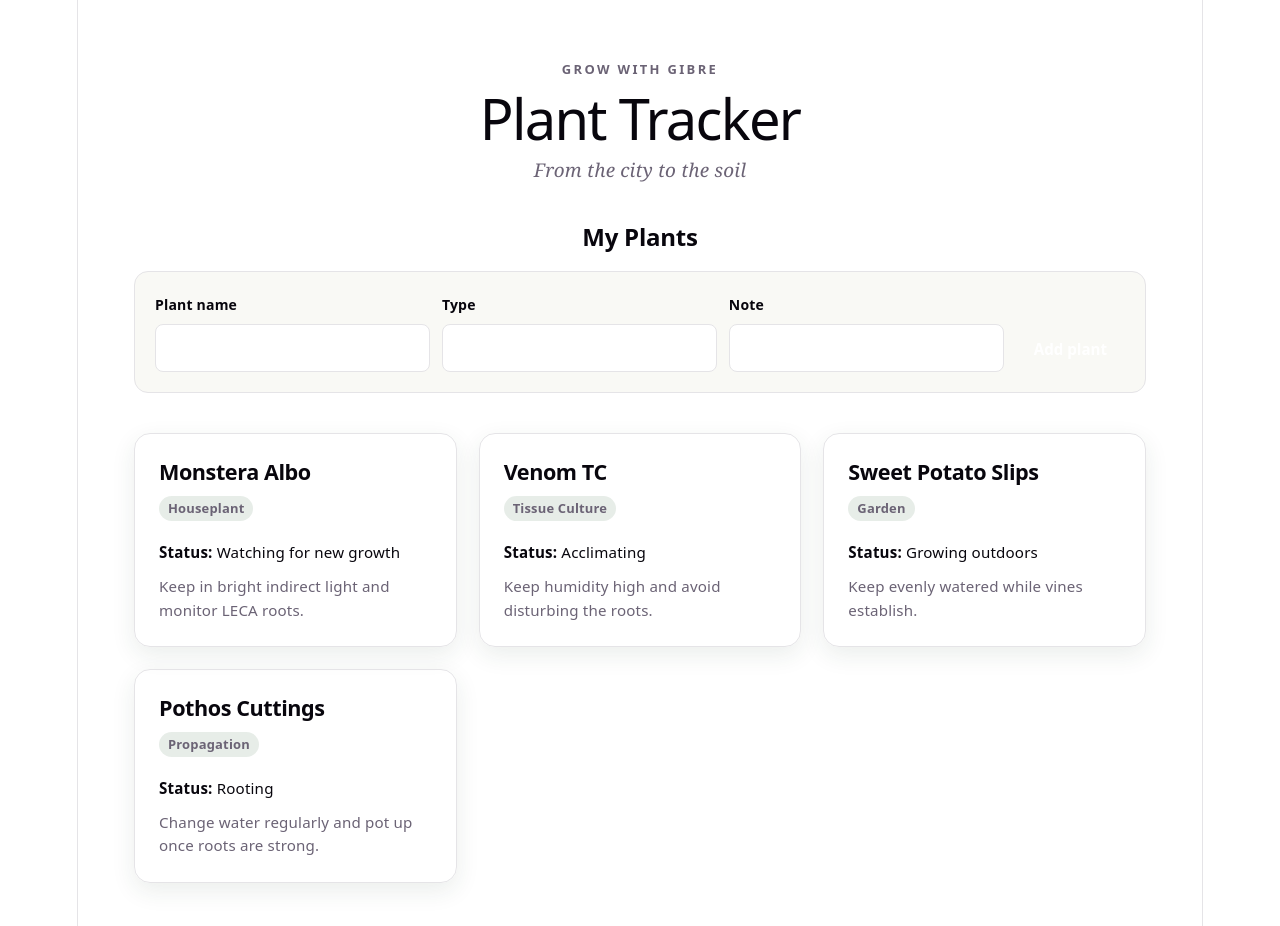
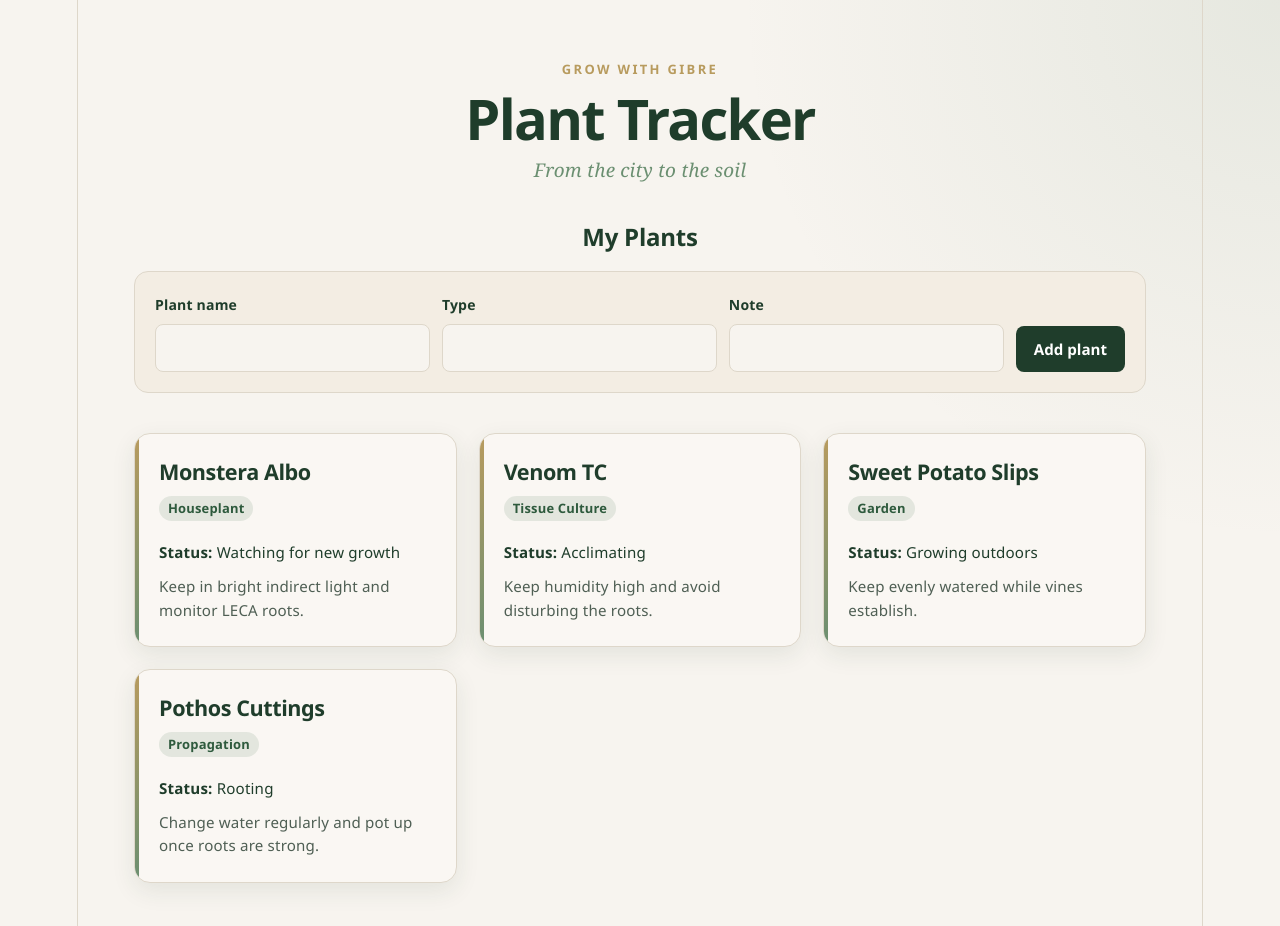
Before and after one commit to dc4622ne/plant-inventory, a React (Vite) app: page / in a window 1280 px wide. Shown: the top 926 px of the page. Built offline with nearby package versions, Linux system fonts and the light colour scheme.

Commit message:
Improve plant card styling

```diff
--- a/src/index.css
+++ b/src/index.css
@@ -1,23 +1,28 @@
 :root {
-  --text: #6b6375;
-  --text-h: #08060d;
-  --bg: #fff;
-  --border: #e5e4e7;
-  --code-bg: #f4f3ec;
-  --accent: #aa3bff;
-  --accent-bg: rgba(170, 59, 255, 0.1);
-  --accent-border: rgba(170, 59, 255, 0.5);
-  --social-bg: rgba(244, 243, 236, 0.5);
+  --text: #4f5f54;
+  --text-h: #1f3d2b;
+  --bg: #f7f4ef;
+  --border: #ded7ca;
+  --code-bg: #f3ede3;
+  --accent: #2e5a3d;
+  --accent-bg: rgba(107, 143, 113, 0.16);
+  --accent-border: rgba(46, 90, 61, 0.45);
+  --social-bg: #f3ede3;
+  --brand-deep: #1f3d2b;
+  --brand-green: #2e5a3d;
+  --brand-leaf: #6b8f71;
+  --brand-gold: #b89b5e;
+  --brand-cream: #f3ede3;
   --shadow:
     rgba(0, 0, 0, 0.1) 0 10px 15px -3px, rgba(0, 0, 0, 0.05) 0 4px 6px -2px;
 
-  --sans: system-ui, 'Segoe UI', Roboto, sans-serif;
-  --heading: system-ui, 'Segoe UI', Roboto, sans-serif;
+  --sans: Montserrat, 'Segoe UI', Arial, sans-serif;
+  --heading: Montserrat, 'Segoe UI', Arial, sans-serif;
   --mono: ui-monospace, Consolas, monospace;
 
   font: 18px/145% var(--sans);
   letter-spacing: 0.18px;
-  color-scheme: light dark;
+  color-scheme: light;
   color: var(--text);
   background: var(--bg);
   font-synthesis: none;
@@ -30,28 +35,11 @@
   }
 }
 
-@media (prefers-color-scheme: dark) {
-  :root {
-    --text: #9ca3af;
-    --text-h: #f3f4f6;
-    --bg: #16171d;
-    --border: #2e303a;
-    --code-bg: #1f2028;
-    --accent: #c084fc;
-    --accent-bg: rgba(192, 132, 252, 0.15);
-    --accent-border: rgba(192, 132, 252, 0.5);
-    --social-bg: rgba(47, 48, 58, 0.5);
-    --shadow:
-      rgba(0, 0, 0, 0.4) 0 10px 15px -3px, rgba(0, 0, 0, 0.25) 0 4px 6px -2px;
-  }
-
-  #social .button-icon {
-    filter: invert(1) brightness(2);
-  }
-}
-
 body {
   margin: 0;
+  background:
+    radial-gradient(circle at top right, rgba(107, 143, 113, 0.12), transparent 30rem),
+    var(--bg);
 }
 
 #root {
@@ -69,7 +57,7 @@ body {
 h1,
 h2 {
   font-family: var(--heading);
-  font-weight: 500;
+  font-weight: 800;
   color: var(--text-h);
 }
 
```
